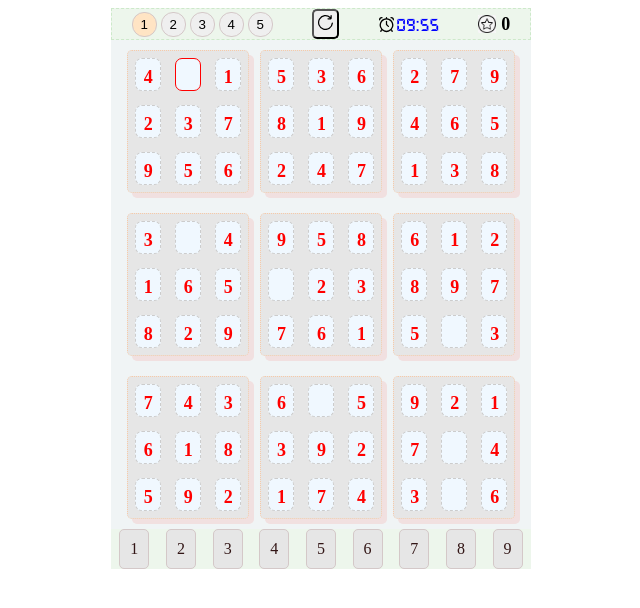
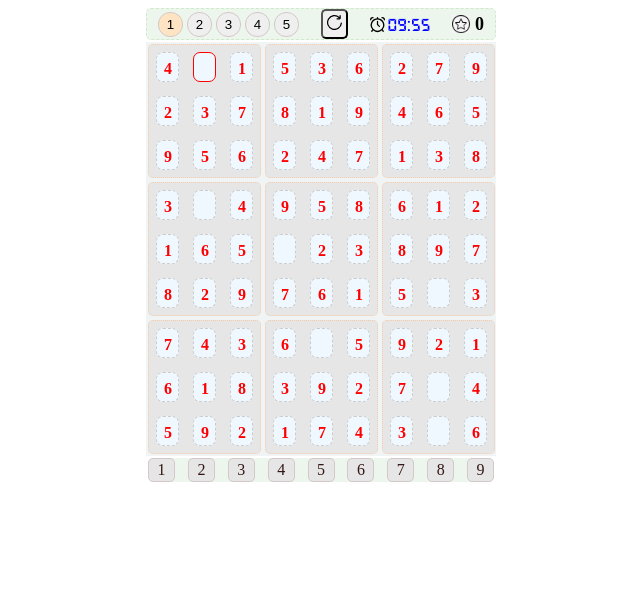
Before and after one commit to MarioPriotto/Ironhack-jogo-01, a plain HTML site: page index.html in a window 1280 px wide. Shown: the whole page, without its empty margins (319-959 px from the left). Drawn offline with Linux system fonts and the light colour scheme.

Commit message:
Versão Celular Ajustada

```diff
--- a/index.css
+++ b/index.css
@@ -10,7 +10,7 @@
 }
 
 .todas {
-    width: 420px;
+    width: 350px;
     margin: 0 auto;
 }
 
@@ -20,6 +20,8 @@
     align-items:center;
     background-color: #c8e3c653;
     border: 1px dashed #59bb5236;
+    margin-bottom: 2px;
+    border-radius: 5px;;
 }
 
 .nivelDificuldade {
@@ -92,24 +94,50 @@
 
 .linhaNumeros {
     display: flex;
-    justify-content:space-around;
+    justify-content: space-between;
+    align-items:center;
+    /* align-items: baseline; */
+
+    /* display: flex;
+    justify-content:space-between; */
+
+    /* justify-items: center;
+    justify-items: baseline;
+    align-content: center;
+    align-content: space-between; */
+    /* align-items: center; */
+    /* text-align: center; */
+    /* vertical-align: middle; */
+
     background-color: #c8e3c653;
+    margin: 2px 2px 0px 2px;
+    /* margin-left: 2px;
+    margin-right: 2px;
+    margin-top: 2px; */
+    border-radius: 5px;
 }
 
 .linhaNumeros a {
+    display: flex;
+    justify-content:center;
+    align-items:center;
+
     text-decoration: none;
-    padding: 10px;
+    padding: 5px;
     border: 1px solid rgb(212, 200, 200);
     border-radius: 5px;
     color: #331616;
     background-color:rgb(230, 230, 230);
+    height: 12px;
+    width: 15px;
 }
 
 .linha0, .linha1, .linha2 {
     background-color: rgb(240, 244, 245);
     display: flex;
     justify-content: space-around;
-    padding: 10px;
+    /* padding: 6px; */
+    /* margin: 4px; */
     align-content:space-around;
 }
 
@@ -118,8 +146,9 @@
 .linha2cel0, .linha2cel1, .linha2cel2 {
     background-color:rgb(230, 230, 230);
     border: 1px dotted rgba(248, 200, 165, 0.947);
-    box-shadow: 5px 5px rgb(241, 224, 224);
+    /* box-shadow: 5px 5px rgb(241, 224, 224); */
     border-radius: 5px;
+    margin: 2px 2px 2px 2px;
 }
 
 .cadalinpeq {
@@ -128,12 +157,12 @@
 
 .cadapos {
     background-color:aliceblue;
-    padding: 8px;
-    font-size: 18px;
+    padding: 7px;
+    font-size: 16px;
     margin: 7px;
     font-weight: bold;
-    width: 8px;
-    height: 15px;
+    width: 7px;
+    height: 14px;
     border-radius: 7px;
 }
 .cadapos_padrao {
--- a/index.html
+++ b/index.html
@@ -31,15 +31,15 @@
         <div class="corpo">
         </div>
         <div class="linhaNumeros">
-            <a class="clinhaN" id="preencher1" href="#">1</a>
-            <a class="clinhaN" id="preencher2" href="#">2</a>
-            <a class="clinhaN" id="preencher3" href="#">3</a>
-            <a class="clinhaN" id="preencher4" href="#">4</a>
-            <a class="clinhaN" id="preencher5" href="#">5</a>
-            <a class="clinhaN" id="preencher6" href="#">6</a>
-            <a class="clinhaN" id="preencher7" href="#">7</a>
-            <a class="clinhaN" id="preencher8" href="#">8</a>
-            <a class="clinhaN" id="preencher9" href="#">9</a>
+            <a class="clinhaN" id="preencher1" href="#"><p>1</p></a>
+            <a class="clinhaN" id="preencher2" href="#"><p>2</p></a>
+            <a class="clinhaN" id="preencher3" href="#"><p>3</p></a>
+            <a class="clinhaN" id="preencher4" href="#"><p>4</p></a>
+            <a class="clinhaN" id="preencher5" href="#"><p>5</p></a>
+            <a class="clinhaN" id="preencher6" href="#"><p>6</p></a>
+            <a class="clinhaN" id="preencher7" href="#"><p>7</p></a>
+            <a class="clinhaN" id="preencher8" href="#"><p>8</p></a>
+            <a class="clinhaN" id="preencher9" href="#"><p>9</p></a>
         </div>
     </div>
 
```
